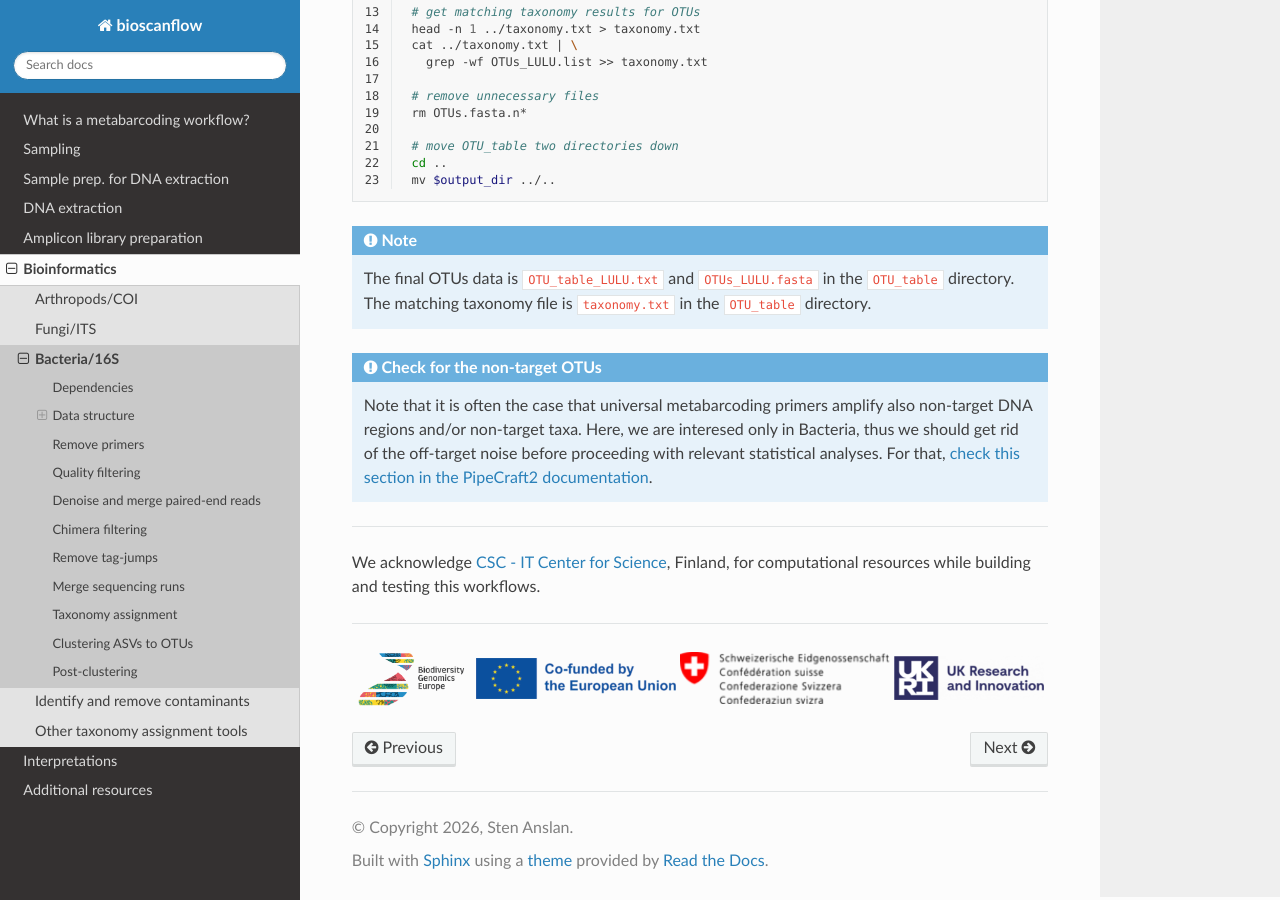
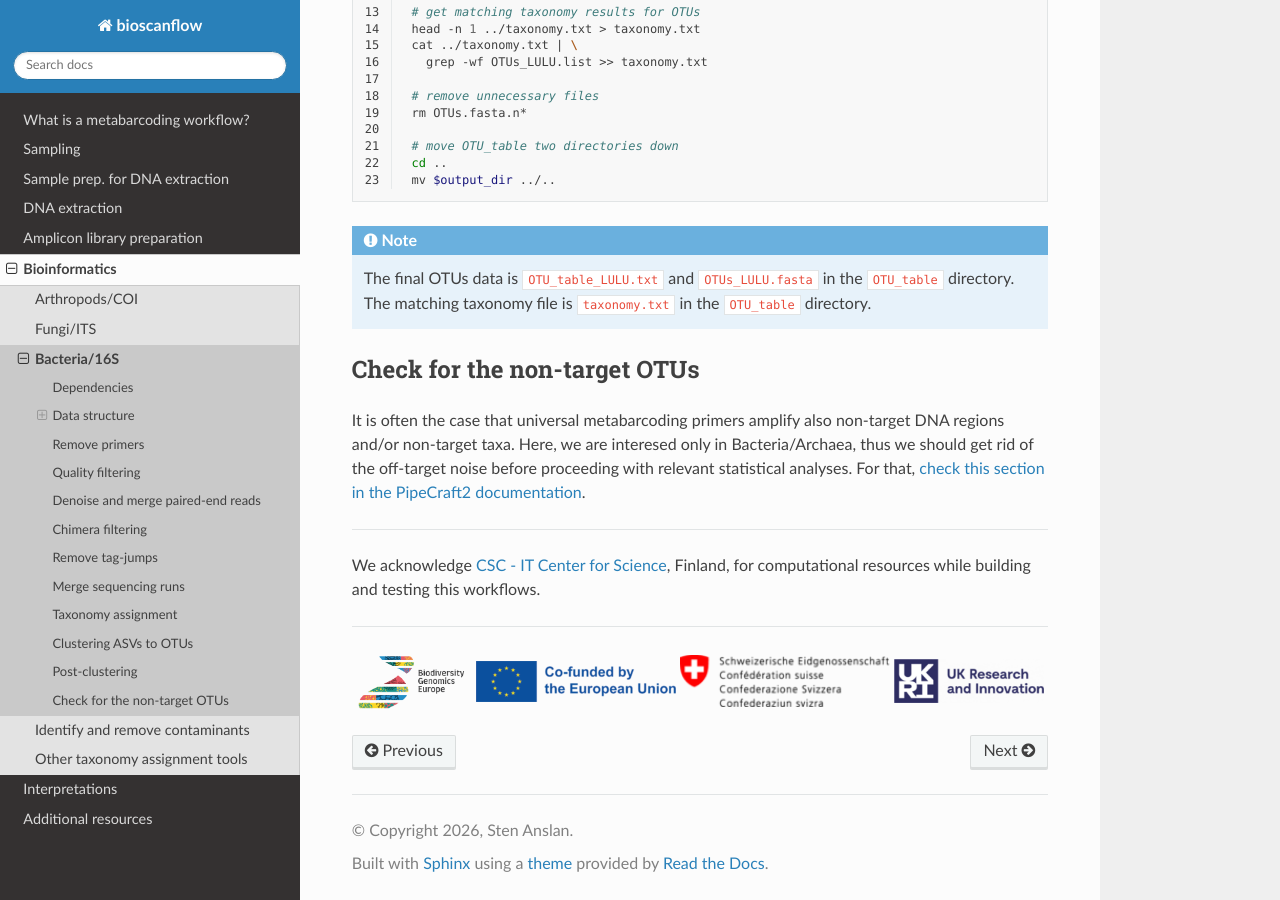
Before and after one commit to anslan/BGE_biomonitoring_wf, a Sphinx documentation site: the page built from docs/6bioinfo_16S.rst, in a window 1280 px wide and 900 px high, scrolled down 18760 px. Built offline with Sphinx 7.4.7 and the Read the Docs theme 3.1.0, drawn with Linux system fonts in a browser that asks for light colours.

Commit message:
fix the link

```diff
--- a/docs/6bioinfo_16S.rst
+++ b/docs/6bioinfo_16S.rst
@@ -1103,14 +1103,14 @@ Post-cluster OTUs with LULU to merge consistently co-occurring 'daughter-OTUs'.
     The matching taxonomy file is ``taxonomy.txt`` in the ``OTU_table`` directory.
 
 
-.. admonition:: Check for the non-target OTUs
+Check for the non-target OTUs
+~~~~~~~~~~~~~~~~~~~~~~~~~~~~~
 
-  Note that it is often the case that universal metabarcoding primers amplify
-  also non-target DNA regions and/or non-target taxa.
-  Here, we are interesed only in Bacteria, thus we should get rid of the
-  off-target noise before proceeding with relevant statistical analyses.
-  For that, `check this section in the PipeCraft2 documentation <https://pipecraft2-manual.readthedocs.io/en/latest/example_analyses_DADA2.html#check-for-the-non-target-hits>`_.
-
+It is often the case that universal metabarcoding primers amplify
+also non-target DNA regions and/or non-target taxa.
+Here, we are interesed only in Bacteria/Archaea, thus we should get rid of the
+off-target noise before proceeding with relevant statistical analyses.
+For that, `check this section in the PipeCraft2 documentation <https://pipecraft2-manual.readthedocs.io/en/latest/example_analyses_DADA2_16S.html#check-for-the-non-target-hits>`_.
 
 ____________________________________________________
 
```
